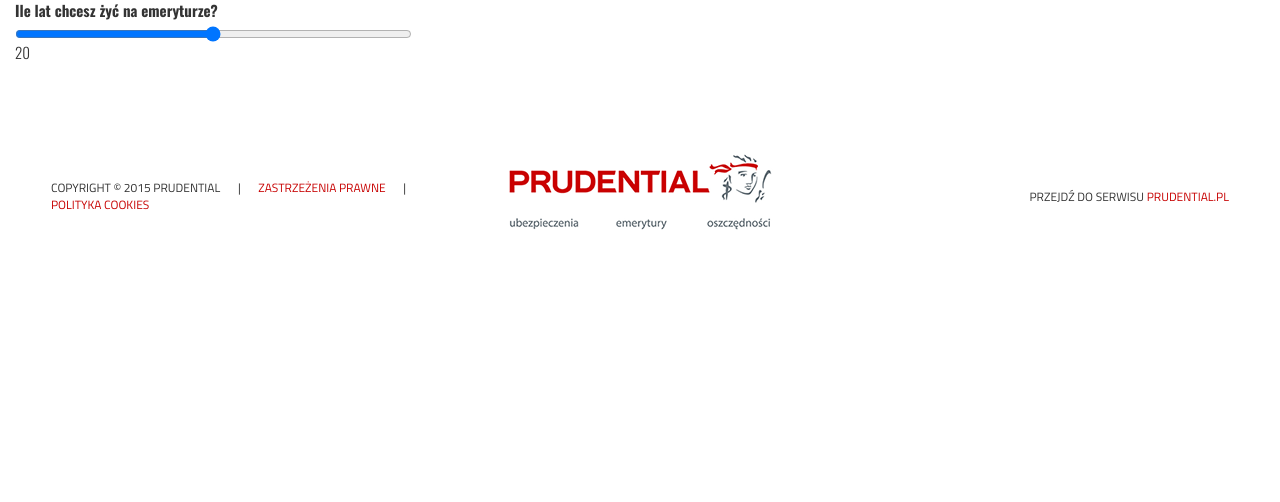
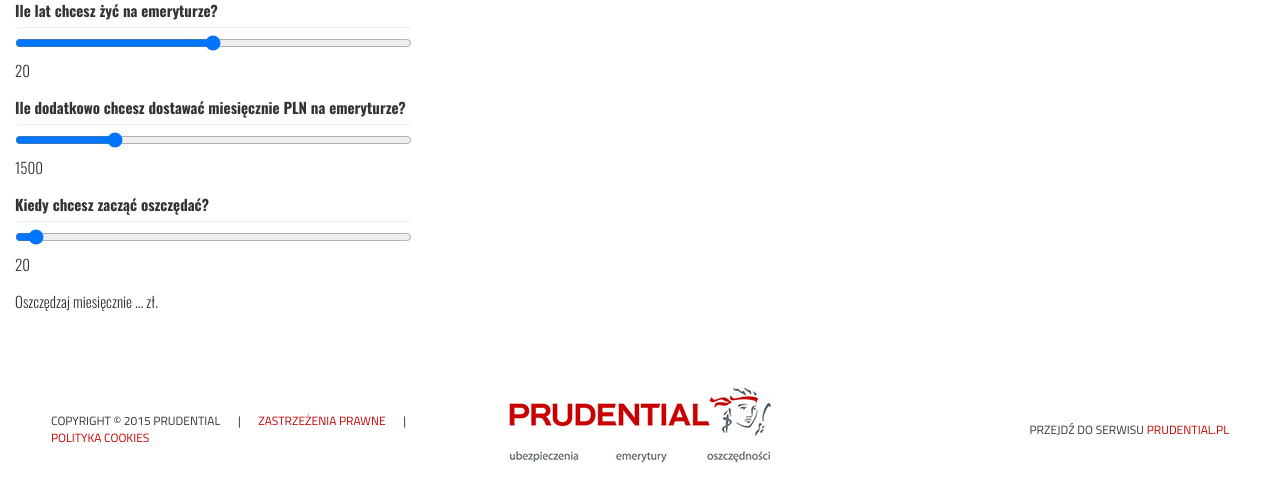
Before and after one commit to dwl-publicis-pl/mlodzi_bogowie_bbdo, a PHP site: page /kalkulator.php in a window 1280 px wide. Shown: the top 502 px of the page. Run offline with PHP 8.4, Linux system fonts and the light colour scheme; some libraries are stand-ins or nearby versions; some web fonts are replaced.

Commit message:
kalkulator 1 - miesięczne oszczędności cz. 2

```diff
--- a/kalkulator.php
+++ b/kalkulator.php
@@ -11,10 +11,26 @@ Tpl::htmlHead();
 
             <form role="form" id="mscCalc" action="#" method="post">
                 <fieldset>
-                    <div class="form-group range-slider">
+                    <div class="form-group">
                         <label id="f-msc-rl">Ile lat chcesz żyć na emeryturze?</label>
-                        <input name="retirement_length" type="range" min="10" max="30" step="5" class="input-range" id="f-msc-rl" value="20" autocomplete="off">
-                        <span class="range-value">20</span>
+                        <input name="retirement_length" type="range" min="10" max="30" step="5" class="form-control" id="f-msc-rl" value="20">
+                        <span class="retirement_length_value">20</span>
+                    </div>
+
+                    <div class="form-group">
+                        <label id="f-msc-ms">Ile dodatkowo chcesz dostawać miesięcznie PLN na emeryturze?</label>
+                        <input name="monthly_savings" type="range" min="500" max="5000" step="500" class="form-control" id="f-msc-ms" value="1500">
+                        <span class="monthly_savings_value">1500</span>
+                    </div>
+
+                    <div class="form-group">
+                        <label id="f-msc-ss">Kiedy chcesz zacząć oszczędać?</label>
+                        <input name="start_save_up" type="range" min="20" max="66" step="1" class="form-control" id="f-msc-ss" value="20">
+                        <span class="start_save_up_value">20</span>
+                    </div>
+
+                    <div>
+                        Oszczędzaj miesięcznie <span id="retirement_saves_result">...</span> zł.
                     </div>
                 </fieldset>
             </form>
```
Also changed, not shown: js/main.js (+61 -12 lines).
